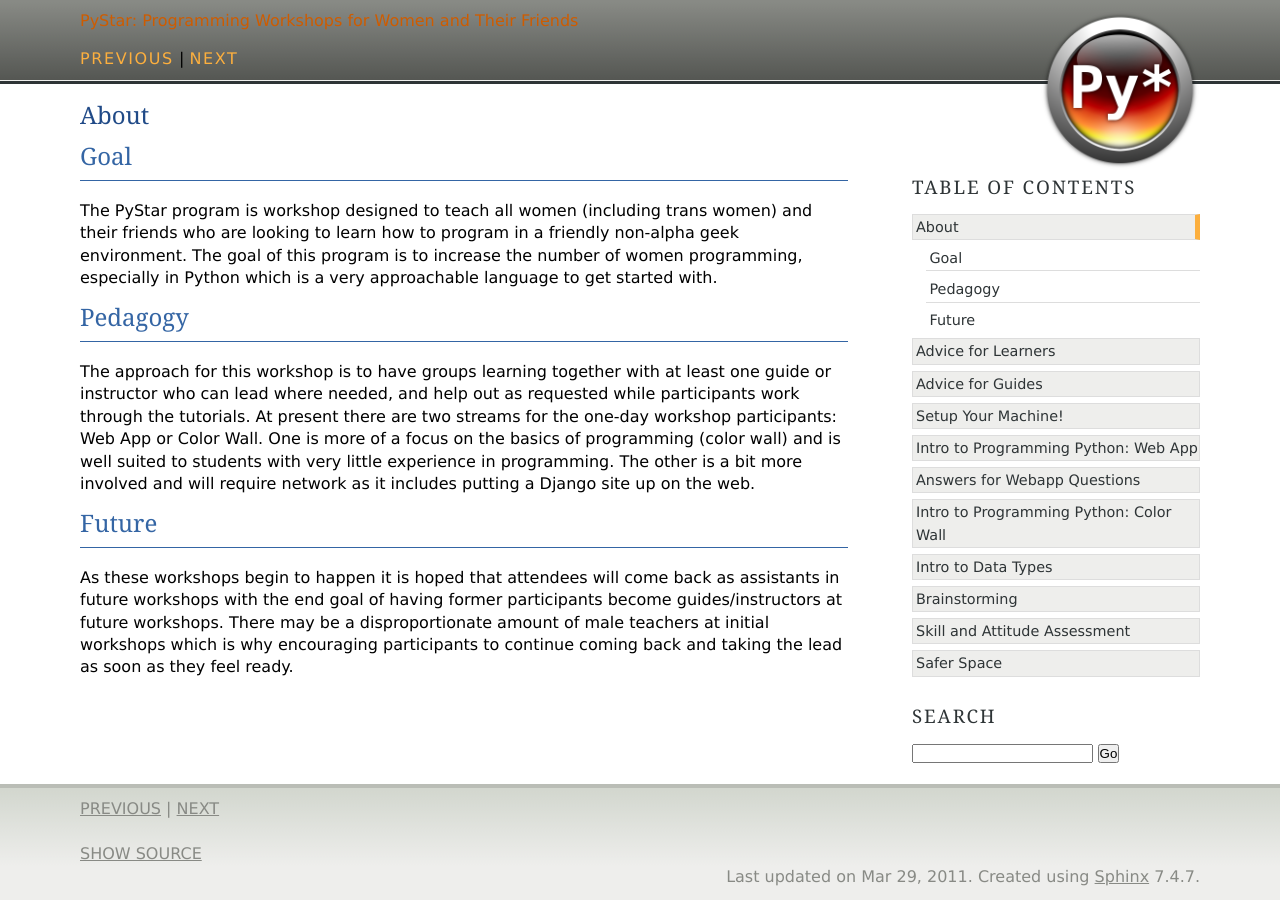
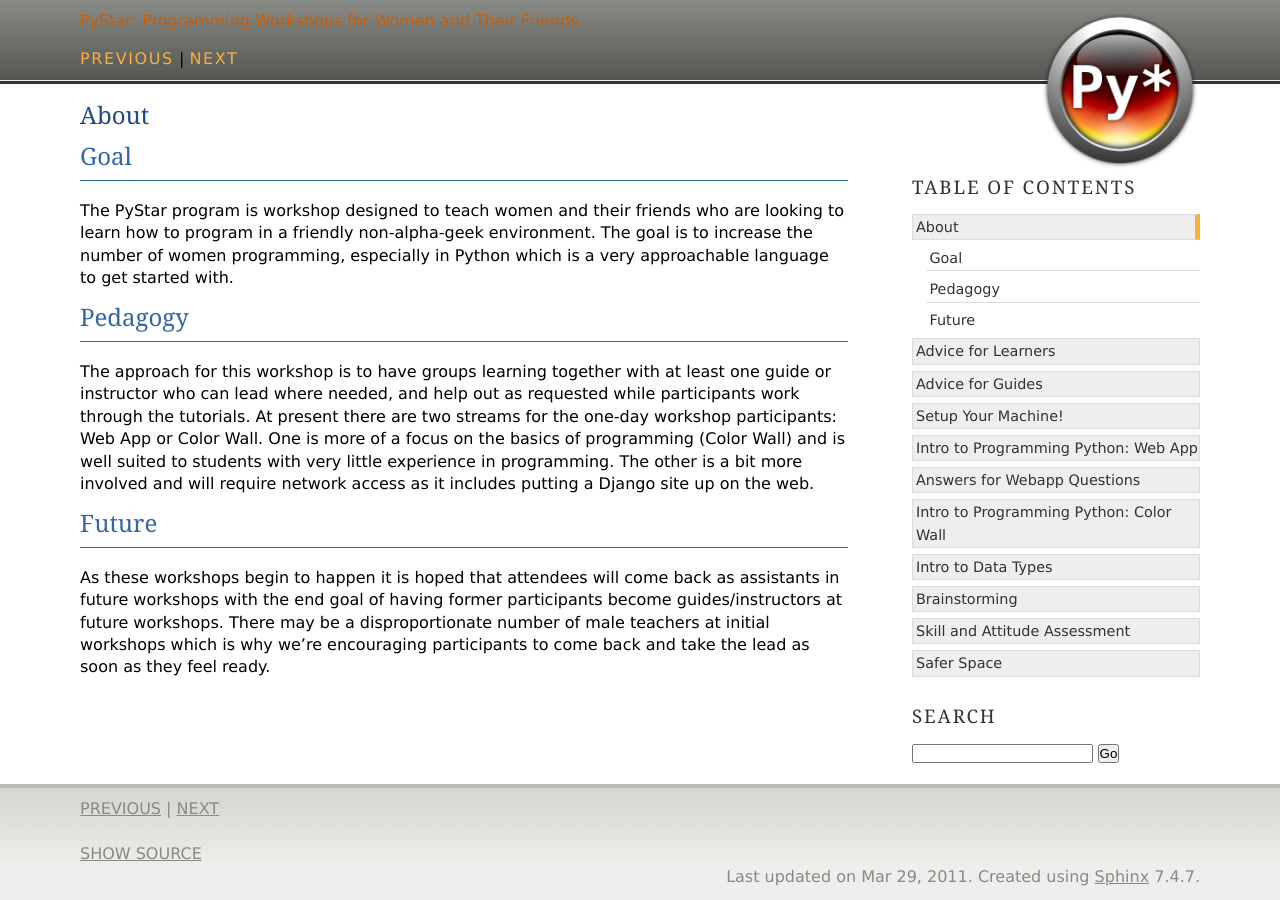
Before and after one commit to lsblakk/pystar, a Sphinx documentation site: the page built from docs/about.rst, in a window 1280 px wide. Built offline with Sphinx 7.4.7, drawn with Linux system fonts in a browser that asks for light colours.

Commit message:
Copy edits for clearer English throughout.

```diff
--- a/docs/about.rst
+++ b/docs/about.rst
@@ -5,9 +5,9 @@
 ----
 
 The PyStar program is workshop designed to teach
-all women (including trans women) and their friends
-who are looking to learn how to program in a friendly non-alpha geek
-environment. The goal of this program is to increase the number
+women and their friends
+who are looking to learn how to program in a friendly non-alpha-geek
+environment. The goal is to increase the number
 of women programming, especially in Python which is
 a very approachable language to get started with.
 
@@ -19,9 +19,9 @@
 and help out as requested while participants work through the
 tutorials. At present there are two streams for the one-day workshop
 participants: Web App or Color Wall.  One is more of a focus on the
-basics of programming (color wall) and is well suited to students with
+basics of programming (Color Wall) and is well suited to students with
 very little experience in programming.  The other is a bit more
-involved and will require network as it includes putting a Django site
+involved and will require network access as it includes putting a Django site
 up on the web.
 
 Future
@@ -30,6 +30,6 @@
 As these workshops begin to happen it is hoped that attendees will
 come back as assistants in future workshops with the end goal
 of having former participants become guides/instructors at
-future workshops.  There may be a disproportionate amount of
-male teachers at initial workshops which is why encouraging participants
-to continue coming back and taking the lead as soon as they feel ready.
+future workshops.  There may be a disproportionate number of
+male teachers at initial workshops which is why we're encouraging participants
+to come back and take the lead as soon as they feel ready.
--- a/docs/for_guides.rst
+++ b/docs/for_guides.rst
@@ -1,7 +1,7 @@
 .. for_guides:
 
 Advice for Guides
---------------------
+-----------------
 
 Your role is to *support* the learners and help create a good learning enviroment.
 
--- a/docs/safer_space.rst
+++ b/docs/safer_space.rst
@@ -5,6 +5,7 @@
 
 PyStar is a Safer Space.  PyStar is a Learing Space.
 
+*   all women are welcome, including trans women
 *   speak from your own experiences
 *   don't assume race, gender, identity or history of others
 
```
Also changed, not shown: README.rst (+13 -13 lines), docs/for_learners.rst (+4 -4 lines), docs/index.rst (+6 -5 lines), docs/survey.rst (+13 -13 lines).
